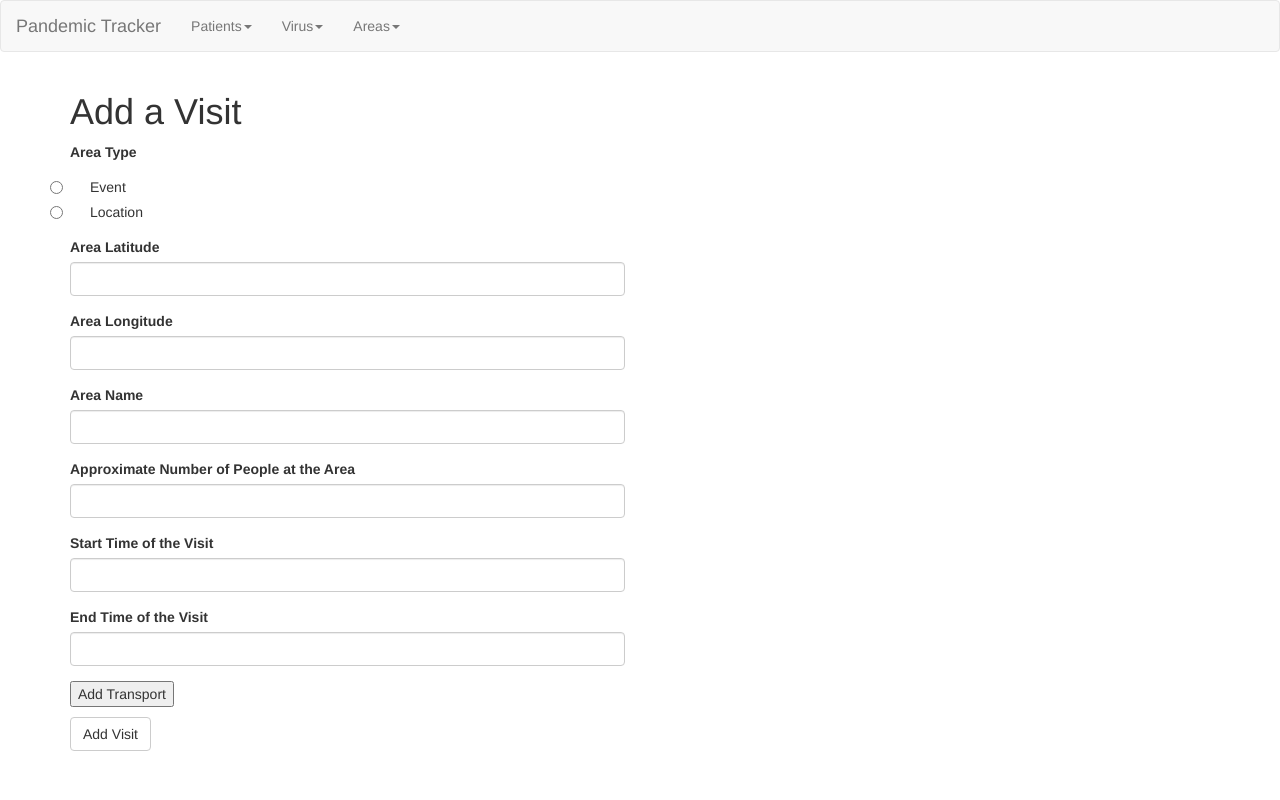
After one commit to Paff-L/infs7901, a Flask app: page /patient/1/add_visit in a window 1280 px wide. The commit adds this page. Run offline with Flask 2, Linux system fonts and the light colour scheme; data comes from the database, SQL or seed files in the repository; some libraries are stand-ins or nearby versions.

Commit message:
Add visits functionality

```diff
--- a/project/app/forms.py
+++ b/project/app/forms.py
@@ -1,7 +1,29 @@
 from app import cursor
 from flask_wtf import FlaskForm
-from wtforms import StringField, IntegerField, SelectField, SubmitField, DateField, FormField, FieldList
+from wtforms import StringField, IntegerField, DecimalField, SelectField, SubmitField, DateField, FormField, RadioField, DateTimeField, FieldList
 from wtforms.validators import DataRequired, Optional, Length, NumberRange
+
+class TransportForm(FlaskForm):
+    transport_type = SelectField('Transport Type', validators=[DataRequired()], choices=[('Airplane', 'Airplane'), ('Bus', 'Bus'), ('Train','Train'), ('Taxi','Taxi/Uber'), ('Ship','Ship'), ('Tram','Tram')])
+    start_location = StringField('Starting Location', validators=[DataRequired(), Length(max=64)])
+    end_location = StringField('End Location', validators=[DataRequired(), Length(max=64)])
+
+class VisitedAreaMixin():
+    area_type = RadioField('Area Type', validators=[DataRequired()], choices=[('event', 'Event'), ('location', 'Location')])
+    area_lat = DecimalField('Area Latitude', validators=[Optional()], places=8)
+    area_lon = DecimalField('Area Longitude', validators=[Optional()], places=8)
+    area_name = StringField('Area Name', validators=[DataRequired(), Length(max=64)])
+    area_visitors = IntegerField('Approximate Number of People at the Area')
+
+    visit_start_time = DateTimeField('Start Time of the Visit')
+    visit_end_time = DateTimeField('End Time of the Visit')
+    transports = FieldList(FormField(TransportForm), min_entries=1)
+
+class VisitedAreaAdd(FlaskForm, VisitedAreaMixin):
+    submit = SubmitField('Add Visit')
+
+class VisitedAreaEdit(FlaskForm, VisitedAreaMixin):
+    submit = SubmitField('Edit Visit')
 
 class ContractedVirusForm(FlaskForm):
     query = "SELECT Name FROM Virus"
--- a/project/app/routes.py
+++ b/project/app/routes.py
@@ -1,6 +1,6 @@
 from flask import render_template, flash, redirect, url_for
 from app import app, cursor, db
-from app.forms import PatientAdd, PatientEdit, ContractedVirusForm
+from app.forms import PatientAdd, PatientEdit, ContractedVirusForm, VisitedAreaAdd
 from app.models import Patient
 
 @app.route('/')
@@ -17,7 +17,24 @@ def patient(patient_id):
     query = f"SELECT V.VirusID, V.Name FROM Contracted C, Virus V WHERE C.VirusID = V.VirusID AND C.PatientID = {patient_id}"
     cursor.execute(query)
     contracted_viruses = cursor.fetchall()
-    return render_template('patient.html', title=f'Patient Number: {patient_id}', patient=patient_info[0], viruses=contracted_viruses)
+
+    query = f"SELECT AreaID, StartTime FROM Visited WHERE PatientID = {patient_id}"
+    cursor.execute(query)
+    visited_areas = cursor.fetchall()
+
+    location_names = []
+    for area_id in [area[0] for area in visited_areas]:
+        query = f"(SELECT Name FROM Location WHERE AreaID = {area_id}) \
+                UNION \
+                (SELECT Name FROM Event WHERE AreaID = {area_id})"
+        cursor.execute(query)
+        location_names.append(cursor.fetchall()[0][0])
+
+    for i, name in enumerate(location_names):
+        visited_areas[i] = visited_areas[i] + (name,)
+    visited_areas = list(set(visited_areas))
+
+    return render_template('patient.html', title=f'Patient Number: {patient_id}', patient=patient_info[0], viruses=contracted_viruses, visits=visited_areas)
 
 @app.route('/patients')
 def patients():
@@ -51,7 +68,7 @@ def add_patient():
             cursor.execute(query, data_list)
             db.commit()
 
-        return redirect(url_for('index'))
+        return redirect(url_for('patients'))
     return render_template('add_patient.html', title='Add Patient', form=form)
 
 @app.route('/patient/<patient_id>/edit', methods=['GET', 'POST'])
@@ -187,3 +204,90 @@ def visit(patient_id, area_id, start_time):
     location_name = cursor.fetchall()[0][0]
 
     return render_template('visit.html', title=f"{patient_name}'s visit to {location_name}", name=patient_name, location=location_name, start_date=start_time, transports=transports)
+
+@app.route('/patient/<patient_id>/add_visit', methods=['GET', 'POST'])
+def add_visit(patient_id):
+    form = VisitedAreaAdd()
+    query = f"SELECT FirstName FROM Patient WHERE PatientID = {patient_id}"
+    cursor.execute(query)
+    patient_name = cursor.fetchall()[0][0]
+
+    if form.validate_on_submit():
+        flash(f"{patient_name}'s visit to {form.area_name.data} successfully recorded.")
+
+        # Find if existing location/event exists
+        if form.area_type.data == 'location':
+            query = f"SELECT AreaID FROM Location WHERE Name = '{form.area_name.data}'"
+            cursor.execute(query)
+            location_match = cursor.fetchall()
+
+            # If the location does not exist
+            if not location_match:
+                query = f"INSERT INTO `Area` (`Latitude`, `Longitude`) VALUES \
+                        (%s, %s)"
+                data_list = [form.area_lat.data, form.area_lon.data]
+                cursor.execute(query, data_list)
+                db.commit()
+                area_id = cursor.lastrowid
+
+                query = f"INSERT INTO `Location` (`AreaID`, `Name`, `AvgVisitors`) VALUES \
+                        (%s, %s, %s)"
+                data_list = [area_id, form.area_name.data, form.area_visitors.data]
+                cursor.execute(query, data_list)
+                db.commit()
+            else:
+                area_id = location_match[0][0]
+        else:
+            query = f"SELECT AreaID FROM Event WHERE Name = '{form.area_name.data}'"
+            cursor.execute(query)
+            event_match = cursor.fetchall()
+
+            # If the event does not exist
+            if not event_match:
+                query = f"INSERT INTO `Area` (`Latitude`, `Longitude`) VALUES \
+                        (%s, %s)"
+                data_list = [form.area_lat.data, form.area_lon.data]
+                cursor.execute(query, data_list)
+                db.commit()
+                area_id = cursor.lastrowid
+
+                query = f"INSERT INTO `Event` (`AreaID`, `Name`, `TotalVisitors`) VALUES \
+                        (%s, %s, %s)"
+                data_list = [area_id, form.area_name.data, form.area_visitors.data]
+                cursor.execute(query, data_list)
+                db.commit()
+            else:
+                area_id = event_match[0][0]
+
+
+        # Parse transport data
+        transports = form.transports.data
+        if len(transports) == 1 and transports[0].get('start_location') == 'None' and transports[0].get('end_location') == 'None':
+            transport_id = None
+        else:
+            for transport in transports:
+                query = f'''SELECT TransportID FROM Transport \
+                        WHERE TransportType = "{transport.get('transport_type')}" \
+                        AND StartLocation = "{transport.get('start_location')}" \
+                        AND EndLocation = "{transport.get('end_location')}"'''
+                cursor.execute(query)
+                transport_match = cursor.fetchall()
+                if transport_match:
+                    transport_id = transport_match[0][0]
+                else:
+                    query = f"INSERT INTO `Transport` (`TransportType`, `StartLocation`, `EndLocation`) VALUES \
+                            (%s, %s, %s)"
+                    data_list = [transport.get('transport_type'), transport.get('start_location'), transport.get('end_location')]
+                    cursor.execute(query, data_list)
+                    db.commit()
+                    transport_id = cursor.lastrowid
+
+        # Add data to visited table
+        query = f"INSERT INTO `Visited` (`PatientID`, `TransportID`, `AreaID`, `StartTime`, `EndTime`) VALUES \
+                (%s, %s, %s, %s, %s)"
+        data_list = [patient_id, transport_id, area_id, form.visit_start_time.data, form.visit_end_time.data]
+        cursor.execute(query, data_list)
+        db.commit()
+
+        return redirect(url_for('patient', patient_id=patient_id))
+    return render_template('add_visit.html', title='Add Visit', form=form)
--- a/project/app/static/css/main.css
+++ b/project/app/static/css/main.css
@@ -7,8 +7,16 @@
     display: inline;
 }
 
+.transport-field {
+    display: inline;
+}
+
 .virus-form {
     margin-bottom: 2px;
+}
+
+.transport-form {
+    display: none;
 }
 
 .virus-cured-button {
--- /dev/null
+++ b/project/app/templates/add_visit.html
@@ -0,0 +1,79 @@
+{% extends "base.html" %}
+{% import 'bootstrap/wtf.html' as wtf %}
+
+{% block app_content %}
+    <h1>Add a Visit</h1>
+    <div class="row">
+        <div class="col-md-6">
+            <form class="form" action="" method="post" role="form">
+                {{ form.hidden_tag() }}
+                {{ wtf.form_errors(form, hiddens="only") }}
+
+                {{ wtf.form_field(form.area_type) }}
+                {{ wtf.form_field(form.area_lat) }}
+                {{ wtf.form_field(form.area_lon) }}
+                {{ wtf.form_field(form.area_name) }}
+                {{ wtf.form_field(form.area_visitors) }}
+                {{ wtf.form_field(form.visit_start_time) }}
+                {{ wtf.form_field(form.visit_end_time) }}
+
+                <div class="form-group transport-form">
+                    {{ form.transports.label(class_="control-label, virus-label") }}
+                    <table class="table table-bordered transport-table">
+                        <tr>
+                            <th>Type of Transport</th>
+                            <th>Starting Location</th>
+                            <th>End Location</th>
+                        </tr>
+                        {% for transport_form in form.transports %}
+                        <tr>
+                            {{ transport_form.hidden_tag() }}
+                            <td>{{ transport_form.transport_type(class_="form-control transport-field") }}</td>
+                            <td>{{ transport_form.start_location(class_="form-control transport-field", value="None") }}</td>
+                            <td>{{ transport_form.end_location(class_="form-control transport-field", value="None") }}</td>
+                        </tr>
+                        {% endfor %}
+                    </table>
+                </div>
+                <button type="button" class="virus-add-button" id="addNewField">Add Transport</button>
+                {{ wtf.form_field(form.submit) }}
+                {% if form.errors %}
+                    {{ form.errors }}
+                {% endif %}
+            </form>
+        </div>
+    </div>
+{% endblock %}
+
+{% block scripts %}
+    {{super()}}
+
+    <script>
+    $(document).ready(function() {
+        var fieldNum = {{ form.transports|length }};
+        $("#addNewField").click(function() {
+            if ($('.transport-form').css('display') == 'none'){
+                $('.transport-form').css('display', 'block');
+                $('.transport-field').attr('value', '');
+            }
+            else {
+                var transport_type = $("#transports-0-transport_type").clone().attr("name", "transports-" + fieldNum + "-transport_type")
+                var start_location = $("#transports-0-start_location").clone().find("input:text").val("").end().attr("name", "transports-" + fieldNum + "-start_location")
+                var end_location = $("#transports-0-end_location").clone().find("input:text").val("").end().attr("name", "transports-" + fieldNum + "-end_location")
+                $(".transport-table").append($('<tr>')
+                    .append($('<td>')
+                        .append($(transport_type))
+                    )
+                    .append($('<td>')
+                        .append($(start_location))
+                    )
+                    .append($('<td>')
+                        .append($(end_location))
+                    )
+                );
+                fieldNum++;
+            }
+        });
+    });
+    </script>
+{% endblock %}
```
Also changed, not shown: project/app/templates/patient.html (+8 -0 lines).
